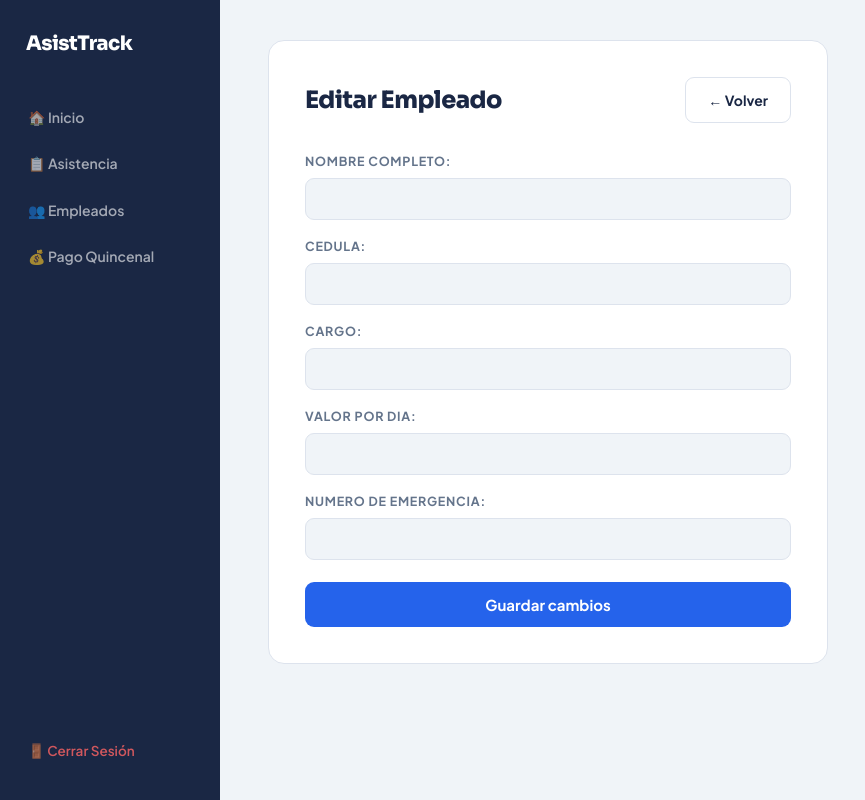
After one commit to David-Santiago-123/AsistTrack, a Flask app: page /editar_empleado/1 in a window 1280 px wide. The commit adds this page. Shown: the whole page, without its empty margins (0-865 px from the left). Run offline with Flask 3, Linux system fonts and the light colour scheme; the visitor is signed in with stand-in values (Sample User, id 1); data that the repository does not hold is empty; some libraries are stand-ins or nearby versions.

Commit message:
CRUD empleados: editar, suspender, eliminar

```diff
--- a/app.py
+++ b/app.py
@@ -341,5 +341,48 @@ def restablecer(token):
         return redirect('/login')
     return render_template('restablecer.html', token=token)
 
+@app.route('/editar_empleado/<int:id>', methods=['GET', 'POST'])
+def editar_empleado(id):
+    if 'usuario' not in session:
+        return redirect('/login')
+    cur = mysql.connection.cursor()
+    if request.method == 'POST':
+        nombre = request.form['nombre']
+        cedula = request.form['cedula']
+        cargo = request.form['cargo']
+        valor_dia = request.form['valor_dia']
+        numero_emergencia = request.form['numero_emergencia']
+        cur.execute("""UPDATE empleados SET nombre=%s, cedula=%s, cargo=%s,
+                    valor_dia=%s, numero_emergencia=%s WHERE id=%s""",
+                    (nombre, cedula, cargo, valor_dia, numero_emergencia, id))
+        mysql.connection.commit()
+        cur.close()
+        return redirect('/empleados')
+    cur.execute("SELECT * FROM empleados WHERE id=%s", (id,))
+    empleado = cur.fetchone()
+    cur.close()
+    return render_template('editar_empleado.html', empleado=empleado)
+
+@app.route('/suspender_empleado/<int:id>', methods=['POST'])
+def suspender_empleado(id):
+    if 'usuario' not in session:
+        return redirect('/login')
+    cur = mysql.connection.cursor()
+    cur.execute("UPDATE empleados SET activo = NOT activo WHERE id=%s", (id,))
+    mysql.connection.commit()
+    cur.close()
+    return redirect('/empleados')
+
+@app.route('/eliminar_empleado/<int:id>', methods=['POST'])
+def eliminar_empleado(id):
+    if 'usuario' not in session:
+        return redirect('/login')
+    cur = mysql.connection.cursor()
+    cur.execute("DELETE FROM asistencia WHERE empleado_id=%s", (id,))
+    cur.execute("DELETE FROM empleados WHERE id=%s", (id,))
+    mysql.connection.commit()
+    cur.close()
+    return redirect('/empleados')
+
 if __name__ == '__main__':
    app.run(debug=True, host='0.0.0.0')
--- /dev/null
+++ b/templates/editar_empleado.html
@@ -0,0 +1,27 @@
+{% extends 'base.html' %}
+{% block content %}
+<div class="form-card">
+    <div class="page-header">
+        <h1>Editar Empleado</h1>
+        <a href="/empleados" class="btn btn-secondary">← Volver</a>
+    </div>
+    <form method="POST">
+        <label>Nombre completo:</label>
+        <input type="text" name="nombre" value="{{ empleado[1] }}" required>
+
+        <label>Cedula:</label>
+        <input type="text" name="cedula" value="{{ empleado[2] }}" required>
+
+        <label>Cargo:</label>
+        <input type="text" name="cargo" value="{{ empleado[3] }}" required>
+
+        <label>Valor por dia:</label>
+        <input type="number" name="valor_dia" value="{{ empleado[4] }}" required>
+
+        <label>Numero de emergencia:</label>
+        <input type="text" name="numero_emergencia" value="{{ empleado[5] }}">
+
+        <button type="submit">Guardar cambios</button>
+    </form>
+</div>
+{% endblock %}
```
Also changed, not shown: templates/empleados.html (+24 -2 lines).
